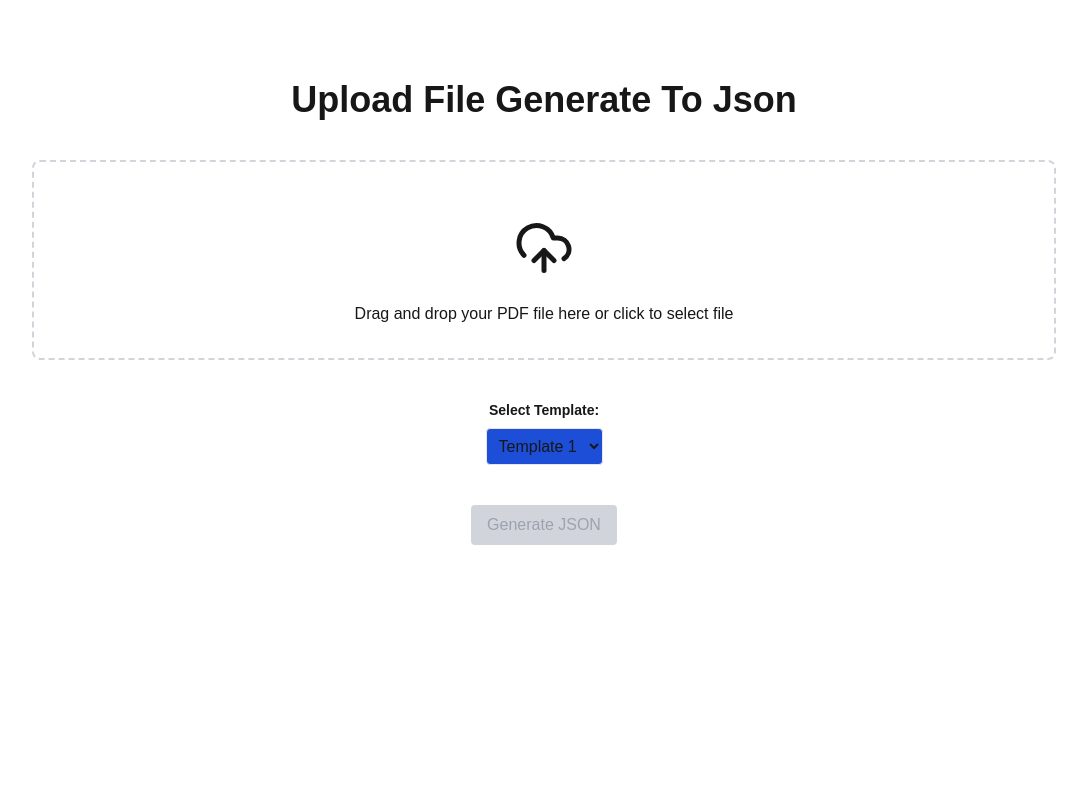
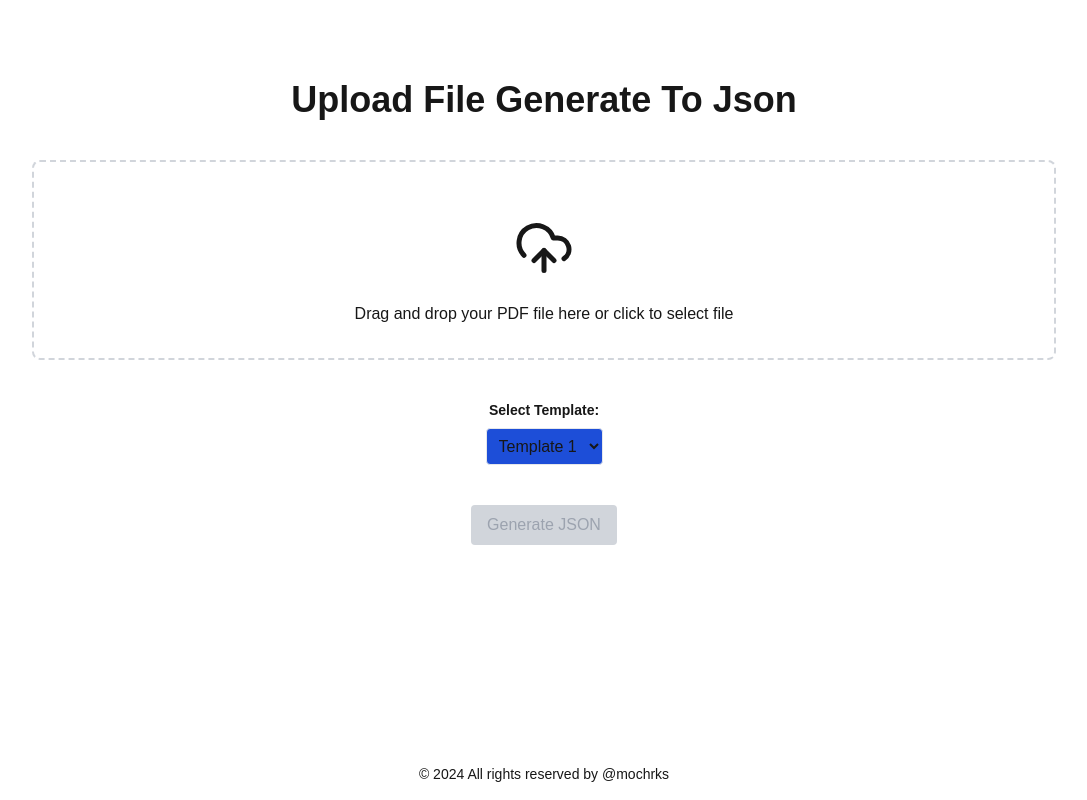
Before and after one commit to Mochrks/cv-parser-ai, a Next.js app: page / in a window 1280 px wide. Shown: the whole page, without its empty margins (96-1183 px from the left). Built offline with nearby package versions, Linux system fonts and the light colour scheme.

Commit message:
feat: add copyright

```diff
--- a/src/pages/index.tsx
+++ b/src/pages/index.tsx
@@ -6,11 +6,20 @@ import UploadFile from "@/components/UploadFile";
 export default function Home() {
 
   return (
-    <div className="w-full">
+    <div className="w-full h-screen flex flex-col justify-beetween " >
       {/* <div className="py-5">
         <ExampleAI />
       </div> */}
-      <UploadFile />
+      <div className="flex-1">
+        <UploadFile />
+      </div>
+      <footer className="flex items-end w-full ">
+        <div className="container mx-auto flex justify-center items-center py-4">
+          <p className="text-sm text-muted-foreground text-center">
+            © {new Date().getFullYear()} All rights reserved by <a href="https://github.com/Mochrks" className="hover:underline">@mochrks</a>
+          </p>
+        </div>
+      </footer>
     </div>
   );
 }
```
